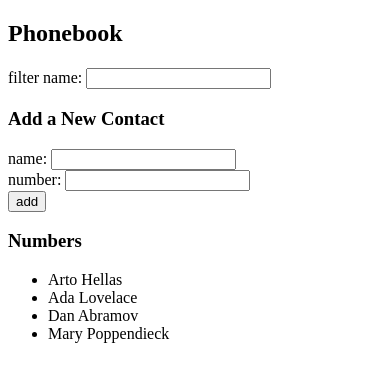
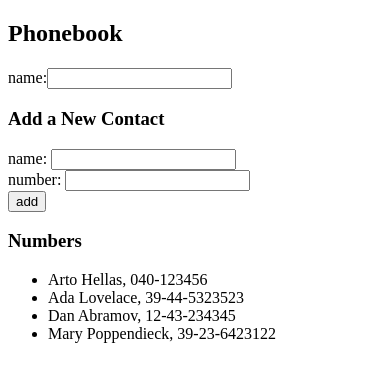
Before and after one commit to ericjen01/fullstackopen2023_exercises, a React (Vite) app in the folder part2/phonebook/: page / in a window 390 px wide. Shown: the top 382 px of the page. Built offline with nearby package versions, Linux system fonts and the light colour scheme; the HTML template or start-up script is replaced by a standard one.

Commit message:
2.10: The Phonebook Step5

```diff
--- a/part2/phonebook/src/App.jsx
+++ b/part2/phonebook/src/App.jsx
@@ -1,11 +1,9 @@
 /* eslint-disable react/prop-types */
 import { useState } from 'react'
 import Persons from './components/Persons'
-
-
-const Alert = ({message}) =>(
-  message===null? (null) :  (<h4>{message}</h4>)
-)
+import Alert from './components/Alert'
+import Search from './components/Search'
+import FormAddPerson from './components/FormAddPerson'
 
 const App = () => {
 
@@ -27,11 +25,11 @@ const App = () => {
   const submitAddition = (e) =>{
     e.preventDefault();
 
-    const newPersonToAdd = {name:newName, phone:newNumber}
+    const newPersonToAdd = {name:newName, number:newNumber}
     const duplicateName = persons.find(p => p.name === newName)
 
     duplicateName
-    ? setMessage(`" ${newName} " is already added to phonebook`)
+    ? setMessage(`${String.fromCharCode(0x26A0)} " ${newName} " is already added to phonebook`)
     : setPersons(persons.concat(newPersonToAdd))
 
     setTimeout(() => { setMessage(null) }, 4000)
@@ -45,26 +43,22 @@ const App = () => {
   return (
     <div>
       <h2>Phonebook</h2>
+
       <Alert message={message}>test</Alert>
-      <div>
-        filter name: <input value={searchTerm} onChange={manageSearchChange}/>
-      </div>
+
+      <Search manageSearchChange={(e) => manageSearchChange(e) }/>
+
       <h3>Add a New Contact</h3>
-      <form onSubmit={submitAddition}>
-        <div>
-          name: <input value={newName} onChange={managePersonChange}/>
-        </div>
-        <div>
-          number: <input value={newNumber} onChange={manageNumberChange}/>
-        </div>
-        <div>
-          <button type="submit">add</button>
-        </div>
-      </form>
+
+      <FormAddPerson
+        submitAddition={ (e) => submitAddition(e)}
+        managePersonChange={ (e) => managePersonChange(e)}
+        manageNumberChange={ (e) => manageNumberChange(e)}/>
+
       <h3>Numbers</h3>
-        <ul>{}
-            <Persons personsToShow={personsToShow}/>
-        </ul>
+
+      <Persons personsToShow={personsToShow}/>
+
     </div>
   )
 }
--- /dev/null
+++ b/part2/phonebook/src/components/Alert.jsx
@@ -0,0 +1,5 @@
+const Alert = ({message}) =>(
+    message===null? (null) :  (<h4>{message}</h4>)
+  )
+
+export default Alert
--- /dev/null
+++ b/part2/phonebook/src/components/FormAddPerson.jsx
@@ -0,0 +1,19 @@
+/* eslint-disable react/prop-types */
+
+const FormAddPerson = ({submitAddition, managePersonChange, manageNumberChange}) => {
+  return (
+    <div>
+      <form onSubmit={submitAddition}>
+        <div>
+          name: <input onChange={(e) => managePersonChange(e)}/>
+        </div>
+        <div>
+          number: <input onChange={(e) => manageNumberChange(e)}/>
+        </div>
+        <button type="submit">add</button>
+      </form>
+    </div>
+  )
+}
+
+export default FormAddPerson
--- a/part2/phonebook/src/components/Persons.jsx
+++ b/part2/phonebook/src/components/Persons.jsx
@@ -1,11 +1,7 @@
 
 /* eslint-disable react/prop-types */
-const Person = ({personsToShow}) =>(
-  personsToShow.map((p,i) =>
-  (
-    <li key={i}>{p.name}</li>
-    )
-  )
+const Persons = ({personsToShow}) =>(
+    <ul>{ personsToShow.map((p,i) => <li key={i}>{p.name}, {p.number}</li>)}</ul>
 )
 
-export default Person
+export default Persons
--- /dev/null
+++ b/part2/phonebook/src/components/Search.jsx
@@ -0,0 +1,10 @@
+/* eslint-disable react/prop-types */
+
+const Search = ({manageSearchChange}) => (
+    <div>
+      name:
+      <input onChange={manageSearchChange}/>
+    </div>
+  )
+
+  export default Search
```
